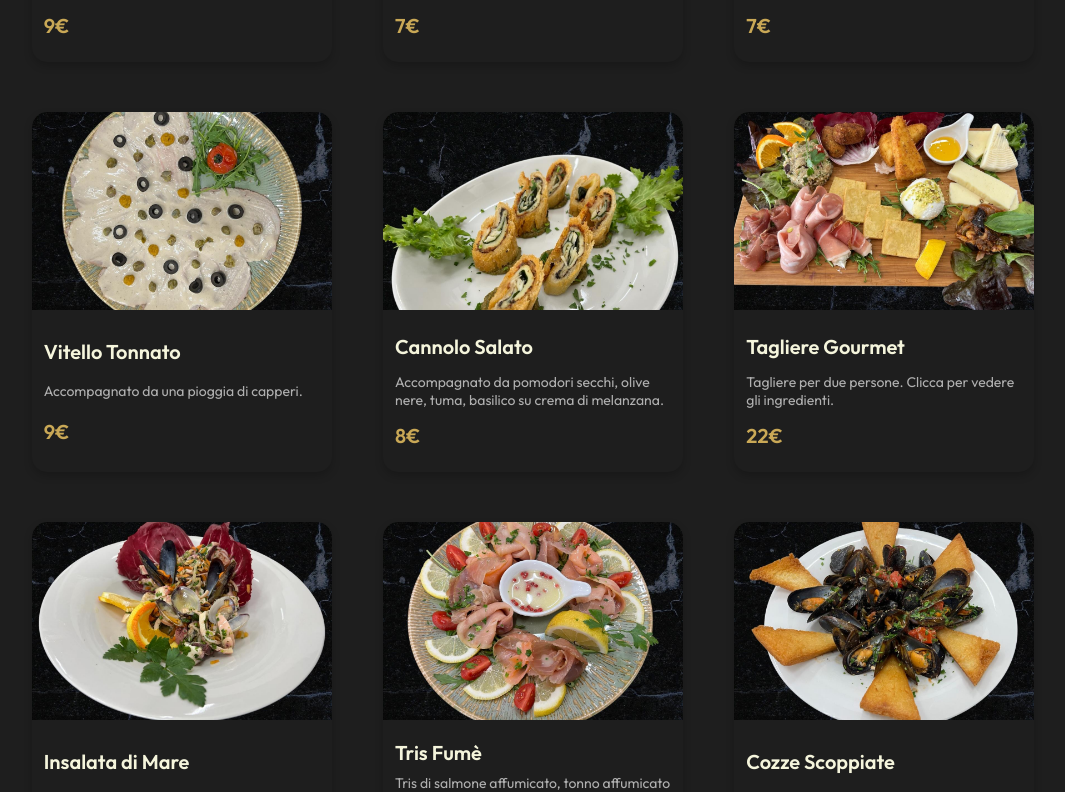
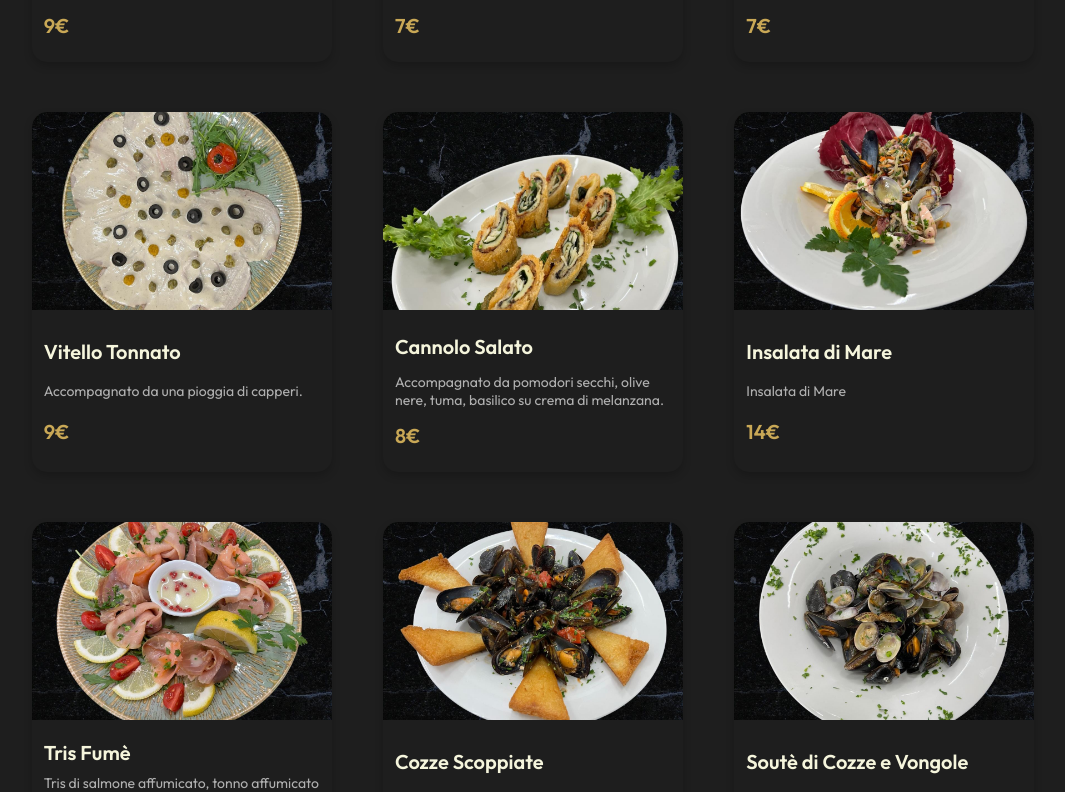
Before and after one commit to Daniele4299/blackout-menu, a React (Vite) app: page / in a window 1280 px wide. Shown: the part 988-1780 px from the top of the page, without its empty margins (107-1172 px from the left). Built offline with nearby package versions, Linux system fonts and the light colour scheme.

Commit message:
update db food

```diff
--- a/src/assets/food/antipasti.js
+++ b/src/assets/food/antipasti.js
@@ -58,15 +58,15 @@ export const items = [
         cookingTime: "10-15",
         extraDescription: "Può contenere tracce di glutine e lattosio. Cannolo Salato (**)"
     },
-    {
-        name: "Tagliere Gourmet",
-        image: antipasti_taglieregourmet,
-        price: 22,
-        description: "Tagliere per due persone. Clicca per vedere gli ingredienti.",
-        category: "Antipasti",
-        cookingTime: "10-15",
-        extraDescription: "Caponata, formaggi vari, salumi, mozzarella di bufala, miele e pistacchio, cous-cous, involtino di crudo, crocchette, panelle, tuma, ciotoline di marmellata, salamino a pezzo e una ciotolina di olive verdi ripiene.  Può contenere tracce di glutine e lattosio."
-    },
+    // {
+    //     name: "Tagliere Gourmet",
+    //     image: antipasti_taglieregourmet,
+    //     price: 22,
+    //     description: "Tagliere per due persone. Clicca per vedere gli ingredienti.",
+    //     category: "Antipasti",
+    //     cookingTime: "10-15",
+    //     extraDescription: "Caponata, formaggi vari, salumi, mozzarella di bufala, miele e pistacchio, cous-cous, involtino di crudo, crocchette, panelle, tuma, ciotoline di marmellata, salamino a pezzo e una ciotolina di olive verdi ripiene.  Può contenere tracce di glutine e lattosio."
+    // },
     {
         name: "Insalata di Mare",
         image: antipasti_insalatadimare,
```
